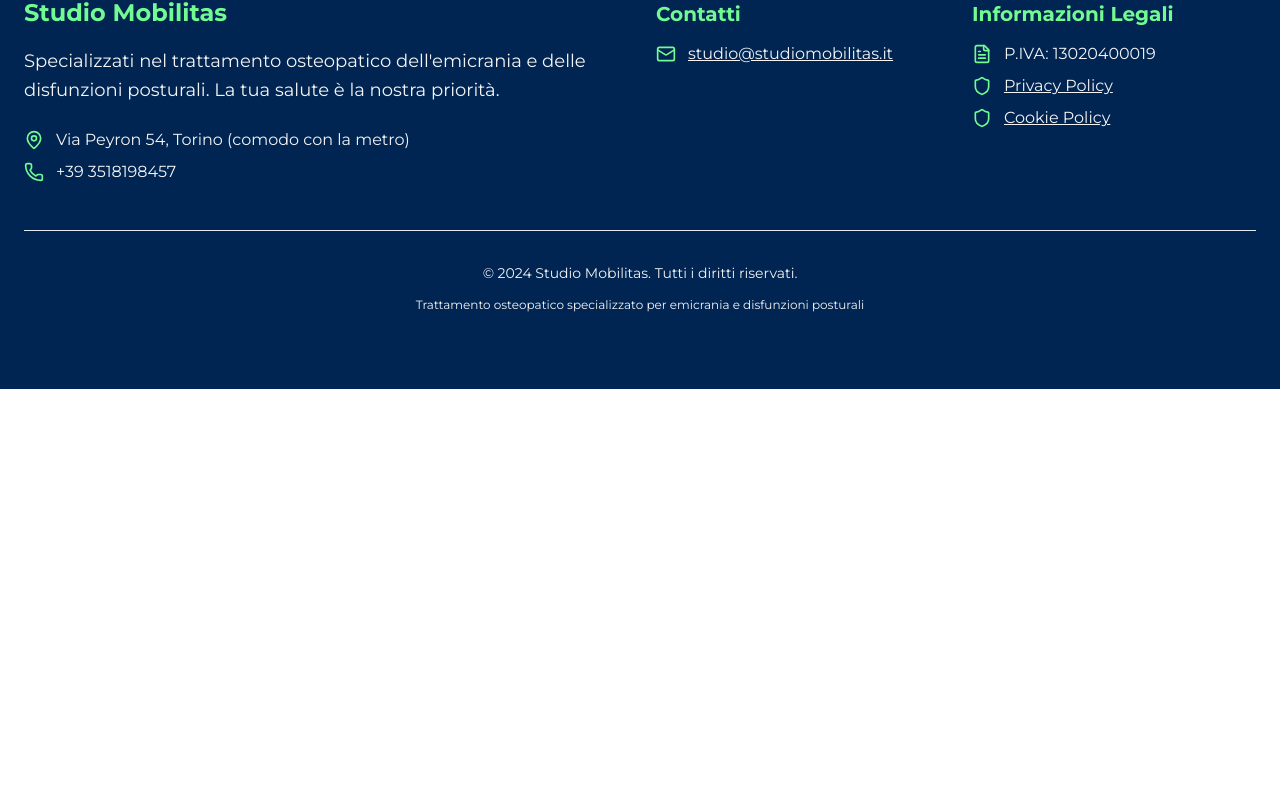
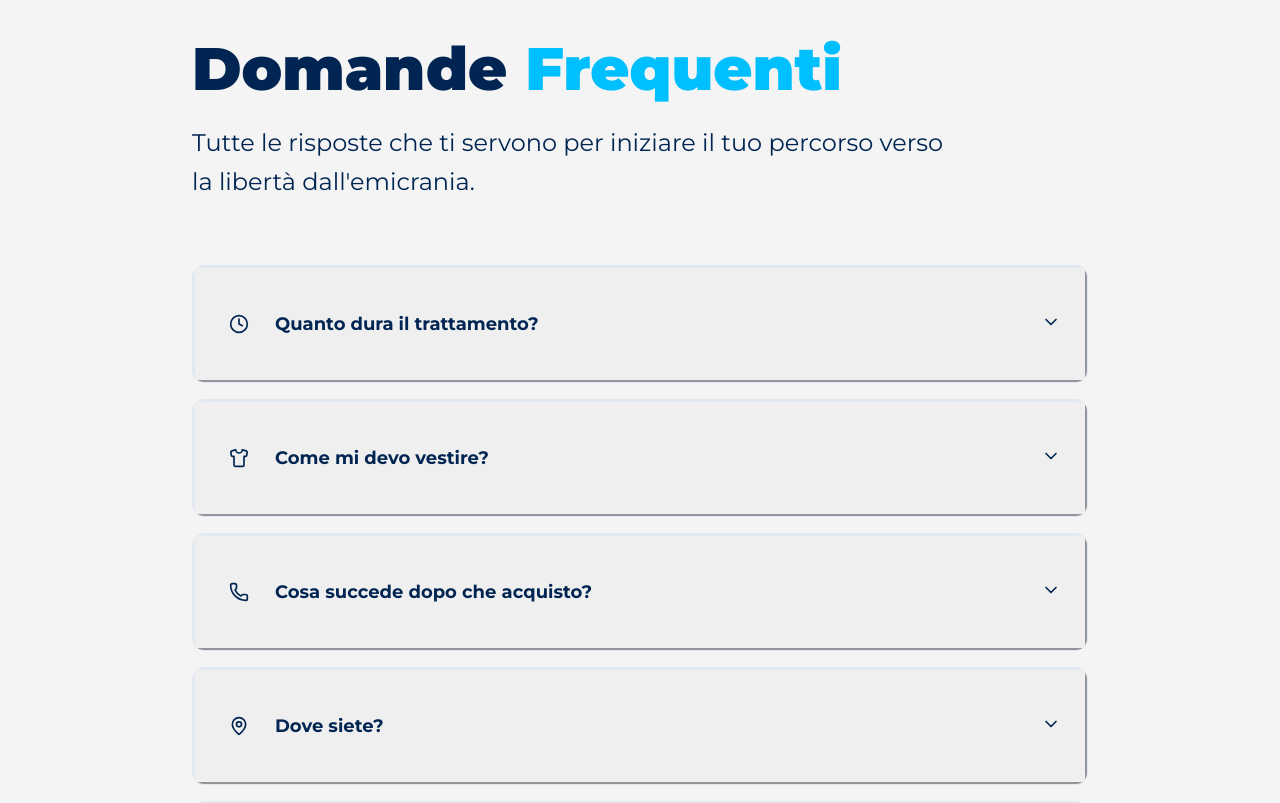
Before and after one commit to ctorreosteo/mobilitas-landing-offerte, a React (Vite) app: page /emicrania in a window 1280 px wide. Shown: the part 6397-7200 px from the top of the page. Before the commit the page ends 6786 px from the top, so only its background shows below. Built offline with nearby package versions, Linux system fonts and the light colour scheme.

Commit message:
Aggiunta sezione faq

```diff
--- /dev/null
+++ b/src/components/emicrania-sections/FAQSection.jsx
@@ -0,0 +1,117 @@
+import { motion } from 'framer-motion'
+import { ChevronDown, Clock, Shirt, Phone, MapPin, Calendar } from 'lucide-react'
+import { useState } from 'react'
+
+export default function FAQSection() {
+  const [openIndex, setOpenIndex] = useState(null)
+
+  const faqs = [
+    {
+      icon: Clock,
+      question: "Quanto dura il trattamento?",
+      answer: "Il trattamento osteopatico ha una durata di circa 60 minuti. Questo tempo ci permette di svolgere un'accurata anamnesi, una valutazione posturale completa e il trattamento osteopatico specifico per il tuo caso, garantendo la massima efficacia terapeutica."
+    },
+    {
+      icon: Shirt,
+      question: "Come mi devo vestire?",
+      answer: "Ti consigliamo di indossare abbigliamento comodo e sportivo, come quello che useresti per andare in palestra. È importante che tu ti senta a tuo agio durante il trattamento. Evita abiti troppo stretti o con bottoni che potrebbero interferire con la valutazione posturale."
+    },
+    {
+      icon: Phone,
+      question: "Cosa succede dopo che acquisto?",
+      answer: "Dopo l'acquisto, la nostra segretaria ti contatterà entro 24 ore per concordare insieme il giorno e l'orario più comodi per te. Potrai scegliere tra i nostri orari di apertura e, se necessario, possiamo valutare orari extra per soddisfare le tue esigenze specifiche."
+    },
+    {
+      icon: MapPin,
+      question: "Dove siete?",
+      answer: "Il nostro studio si trova in Via Peyron 54 a Torino, in una posizione strategica e facilmente raggiungibile. Siamo comodamente collegati con la metropolitana, fermate Bernini o Principi d'Acaja, e disponiamo di parcheggio nelle vicinanze per chi preferisce arrivare in auto."
+    },
+    {
+      icon: Calendar,
+      question: "Quali sono i vostri orari di apertura?",
+      answer: "Siamo aperti dal lunedì al venerdì dalle 9:00 alle 20:00 e il sabato dalle 9:00 alle 18:00. Comprendiamo che ogni persona ha esigenze diverse, quindi offriamo anche orari extra su appuntamento per soddisfare le necessità specifiche dei nostri pazienti."
+    }
+  ]
+
+  const toggleFAQ = (index) => {
+    setOpenIndex(openIndex === index ? null : index)
+  }
+
+  return (
+    <section className="py-20 bg-cream">
+      <div className="max-w-4xl mx-auto px-6">
+        {/* Header */}
+        <motion.div
+          initial={{ opacity: 0, y: 30 }}
+          whileInView={{ opacity: 1, y: 0 }}
+          transition={{ duration: 0.8 }}
+          viewport={{ once: true }}
+          className="text-left mb-16"
+        >
+          <h2 className="text-4xl md:text-6xl font-black text-blue-dark mb-6">
+            Domande <span style={{color: '#00BFFF'}}>Frequenti</span>
+          </h2>
+          <p className="text-xl md:text-2xl text-blue-dark/80 max-w-3xl leading-relaxed">
+            Tutte le risposte che ti servono per iniziare il tuo percorso verso la libertà dall'emicrania.
+          </p>
+        </motion.div>
+
+        {/* FAQ List */}
+        <div className="space-y-4">
+          {faqs.map((faq, index) => (
+            <motion.div
+              key={index}
+              initial={{ opacity: 0, y: 20 }}
+              whileInView={{ opacity: 1, y: 0 }}
+              transition={{ duration: 0.6, delay: index * 0.1 }}
+              viewport={{ once: true }}
+              className="bg-white rounded-xl border border-blue-dark/10 hover:border-green/30 transition-all duration-300 overflow-hidden"
+            >
+              {/* Question */}
+              <button
+                onClick={() => toggleFAQ(index)}
+                className="w-full p-6 text-left flex items-center justify-between hover:bg-blue-dark/5 transition-colors duration-200"
+              >
+                <div className="flex items-center gap-4">
+                  <div className="w-10 h-10 bg-blue-dark/20 rounded-lg flex items-center justify-center flex-shrink-0">
+                    <faq.icon className="w-5 h-5 text-blue-dark" />
+                  </div>
+                  <h3 className="text-lg font-bold text-blue-dark">
+                    {faq.question}
+                  </h3>
+                </div>
+
+                <motion.div
+                  animate={{ rotate: openIndex === index ? 180 : 0 }}
+                  transition={{ duration: 0.3 }}
+                  className="flex-shrink-0"
+                >
+                  <ChevronDown className="w-5 h-5 text-blue-dark" />
+                </motion.div>
+              </button>
+
+              {/* Answer */}
+              <motion.div
+                initial={false}
+                animate={{
+                  height: openIndex === index ? "auto" : 0,
+                  opacity: openIndex === index ? 1 : 0
+                }}
+                transition={{ duration: 0.3, ease: "easeInOut" }}
+                className="overflow-hidden"
+              >
+                <div className="px-6 pb-6">
+                  <div className="ml-14">
+                    <p className="text-blue-dark/80 text-base leading-relaxed">
+                      {faq.answer}
+                    </p>
+                  </div>
+                </div>
+              </motion.div>
+            </motion.div>
+          ))}
+        </div>
+      </div>
+    </section>
+  )
+}
--- a/src/components/emicrania-sections/OfferSection.jsx
+++ b/src/components/emicrania-sections/OfferSection.jsx
@@ -75,7 +75,7 @@ export default function OfferSection() {
               fontWeight: '900',
               color: '#72fa93'
             }}>
-              €60
+              €69
             </span>
           </div>
 
--- a/src/pages/Emicrania.jsx
+++ b/src/pages/Emicrania.jsx
@@ -5,6 +5,7 @@ import OfferSection from '../components/emicrania-sections/OfferSection'
 import PainPointsSection from '../components/emicrania-sections/PainPointsSection'
 import SolutionsSection from '../components/emicrania-sections/SolutionsSection'
 import BenefitsSection from '../components/emicrania-sections/BenefitsSection'
+import FAQSection from '../components/emicrania-sections/FAQSection'
 import FooterSection from '../components/emicrania-sections/FooterSection'
 
 export default function Emicrania() {
@@ -34,6 +35,9 @@ export default function Emicrania() {
       {/* Offer Section */}
       <OfferSection />
 
+      {/* FAQ Section */}
+      <FAQSection />
+
       {/* Footer Section */}
       <FooterSection />
     </div>
```
